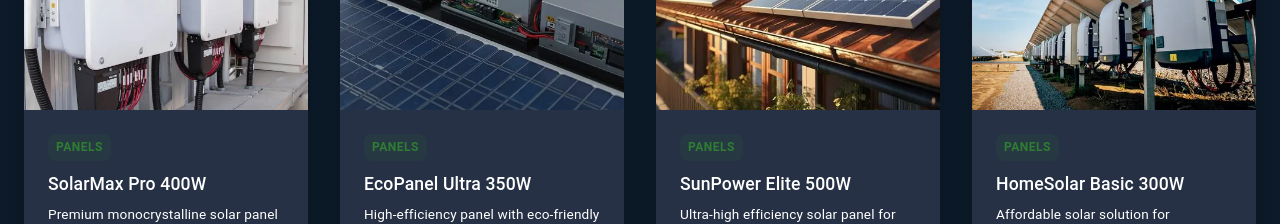
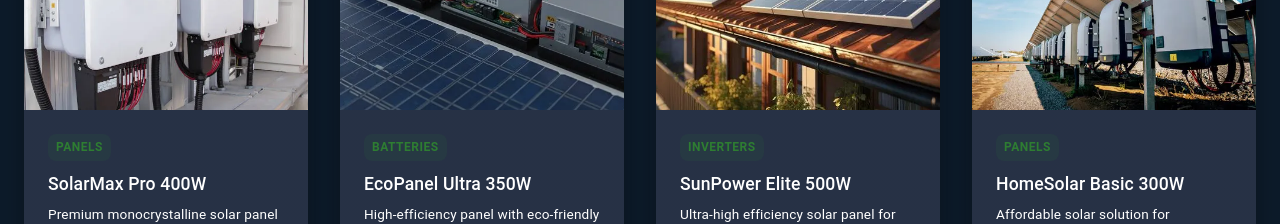
Before and after one commit to abderrahmanetaha7-lgtm/solar_stage, a React (Vite) app: page / in a window 1280 px wide. Shown: the part 1560-1784 px from the top of the page. Built offline with nearby package versions, Linux system fonts and the light colour scheme.

Commit message:
add filtering for product list

```diff
--- a/src/components/FeaturedProductsHome.jsx
+++ b/src/components/FeaturedProductsHome.jsx
@@ -27,17 +27,15 @@
   };
 
   const handleAddToCart = (productId) => {
-    // يمكنك إضافة منطق الإضافة إلى السلة هنا
     console.log(`Product ${productId} added to cart`);
-    // مثال: showToast(`تمت إضافة المنتج إلى السلة`);
   };
 
-  // جلب أحدث 4 منتجات
+
   const latestProducts = [...products]
     .sort((a, b) => new Date(b.createdAt) - new Date(a.createdAt))
     .slice(0, 4);
 
-  // عرض شاشة تحميل
+
   if (loading) {
     return (
       <Container maxWidth="xl" sx={{ py: 6 }}>
--- a/src/components/ProductCard.jsx
+++ b/src/components/ProductCard.jsx
@@ -32,7 +32,7 @@
     description = "No description available",
   } = product;
 
-  // مصدر الصورة الاحتياطي
+
   const fallbackImage = "https://via.placeholder.com/500x300?text=Image+Not+Found";
   const imageSrc = imageError ? fallbackImage : image;
 
@@ -40,31 +40,31 @@
     setIsFavorite(!isFavorite);
   };
 
-  // تنسيق السعر
+
   const formattedPrice = typeof price === 'number'
     ? price.toLocaleString()
     : price;
 
-  // تحديد لون خلفية زر المفضلة حسب الوضع
+
   const getFavoriteButtonBgColor = () => {
     if (isDarkMode) {
-      return "rgba(30, 30, 30, 0.95)"; // خلفية داكنة للدارك مود
+      return "rgba(30, 30, 30, 0.95)";
     }
-    return "rgba(255, 255, 255, 0.95)"; // خلفية بيضاء لللايت مود
+    return "rgba(255, 255, 255, 0.95)";
   };
 
-  // تحديد لون إطار/ظل زر المفضلة حسب الوضع
+
   const getFavoriteButtonBorder = () => {
     if (isDarkMode) {
-      return "1px solid rgba(255, 255, 255, 0.2)"; // حد فاتح للدارك مود
+      return "1px solid rgba(255, 255, 255, 0.2)";
     }
-    return "1px solid rgba(0, 0, 0, 0.08)"; // حد خفيف لللايت مود
+    return "1px solid rgba(0, 0, 0, 0.08)";
   };
 
-  // تحديد لون الأيقونة عندما غير مفضلة حسب الوضع
+
   const getFavoriteIconColor = () => {
     if (isDarkMode) {
-      return "#e0e0e0"; // رمادي فاتح للدارك مود
+      return "#e0e0e0";
     }
     return "#666666"; // رمادي غامق لللايت مود
   };
@@ -141,7 +141,7 @@
           }}
         />
 
-        {/* زر المفضلة - يدعم الثيم (Light/Dark Mode) */}
+
         <IconButton
           onClick={handleFavoriteClick}
           sx={{
@@ -170,9 +170,8 @@
         </IconButton>
       </Box>
 
-      {/* المحتوى */}
+
       <CardContent sx={{ flexGrow: 1, p: 3 }}>
-        {/* الفئة */}
         <Typography
           variant="caption"
           sx={{
--- a/src/context/ProductContext.jsx
+++ b/src/context/ProductContext.jsx
@@ -12,12 +12,10 @@
   const [loading, setLoading] = useState(true);
   const [error, setError] = useState(null);
 
-  // جلب المنتجات الافتراضية (يمكن استبدالها بـ API حقيقي)
   useEffect(() => {
     const fetchProducts = async () => {
       try {
         setLoading(true);
-        // محاكاة تحميل البيانات من API
         await new Promise(resolve => setTimeout(resolve, 500));
 
         const initialProducts = [
@@ -26,7 +24,7 @@
             name: "SolarMax Pro 400W",
             price: 899,
             image: sol1,
-            category: "PANELS",
+            category: "panels",
             efficiency: "22.8%",
             description: "Premium monocrystalline solar panel with advanced cell technology for maximum energy output. Perfect for residential and commercial use.",
             createdAt: "2026-04-20T10:00:00Z",
@@ -36,7 +34,7 @@
             name: "EcoPanel Ultra 350W",
             price: 749,
             image: sol2 ,
-            category: "PANELS",
+            category: "batteries",
             efficiency: "21.3%",
             description: "High-efficiency panel with eco-friendly manufacturing process and enhanced durability in harsh weather conditions.",
             createdAt: "2026-04-19T10:00:00Z",
@@ -46,7 +44,7 @@
             name: "SunPower Elite 500W",
             price: 1099,
             image: sol3,
-            category: "PANELS",
+            category: "inverters",
             efficiency: "23.5%",
             description: "Ultra-high efficiency solar panel for maximum power generation. Features advanced cell technology and 25-year warranty.",
             createdAt: "2026-04-18T10:00:00Z",
--- a/src/pages/Products.jsx
+++ b/src/pages/Products.jsx
@@ -12,64 +12,25 @@
   InputLabel,
   FormControl,
   Chip,
+  useMediaQuery,
 } from "@mui/material";
 import { Search, Tune } from "@mui/icons-material";
+import { useProducts } from "../context/ProductContext";
+import ProductCard from "../components/ProductCard";
+import { useTheme } from "@mui/material/styles";
 
-export default function Products() {
-  const products = [
-    {
-      id: 1,
-      name: "SolarMax Pro 400W",
-      price: 899,
-      image:
-        "https://images.unsplash.com/photo-1617788138017-80ad40651399?w=500&h=300&fit=crop",
-      discount: "22.8%",
-      category: "PANELS",
-      efficiency: "22.8%",
-      description:
-        "Premium monocrystalline solar panel with industry-leading efficiency and...",
-      createdAt: "2026-04-20",
-    },
-    {
-      id: 2,
-      name: "EcoPanel Ultra 350W",
-      price: 749,
-      image:
-        "https://images.unsplash.com/photo-1509391366360-2e959784a276?w=500&h=300&fit=crop",
-      discount: "21.3%",
-      category: "PANELS",
-      efficiency: "21.3%",
-      description:
-        "High-efficiency panel with advanced anti-reflective coating for maximum...",
-      createdAt: "2026-04-19",
-    },
-    {
-      id: 3,
-      name: "SunForce 500W Commercial",
-      price: 1299,
-      image:
-        "https://images.unsplash.com/photo-1509391366360-2e959784a276?w=500&h=300&fit=crop",
-      discount: "23.5%",
-      category: "PANELS",
-      efficiency: "23.5%",
-      description:
-        "Commercial-grade panel for large installations with unmatched durability.",
-      createdAt: "2026-04-18",
-    },
-    {
-      id: 4,
-      name: "PowerVault 10kWh",
-      price: 4999,
-      image:
-        "https://images.unsplash.com/photo-1581094288338-2314dddb7ece?w=500&h=300&fit=crop",
-      discount: "96%",
-      category: "BATTERIES",
-      efficiency: "96%",
-      description:
-        "Home battery system with intelligent energy management and seamless...",
-      createdAt: "2026-04-17",
-    },
-  ];
+export default function Products({ handleAddToCart }) {
+  const { products } = useProducts();
+
+  const theme = useTheme();
+  const isMobile = useMediaQuery(theme.breakpoints.down("sm"));
+  const isTablet = useMediaQuery(theme.breakpoints.between("sm", "md"));
+
+  const getGridColumns = () => {
+    if (isMobile) return 1;
+    if (isTablet) return 2;
+    return 4;
+  };
 
   const categories = ["all", "panels", "batteries", "inverters"];
   const [search, setSearch] = useState("");
@@ -112,7 +73,7 @@
         {/* Header */}
         <Box sx={{ mb: 4, textAlign: "center" }}>
           <Typography
-            sx={{ mb: 0,fontSize:{ xs: "35px", sm: "40px", md: "50px" } }}
+            sx={{ mb: 0, fontSize: { xs: "35px", sm: "40px", md: "50px" } }}
             variant="h3"
             fontWeight="bold"
             gutterBottom
@@ -120,7 +81,11 @@
             Our Products
           </Typography>
 
-          <Typography color="text.secondary" variant="h6" sx={{ fontSize:{ xs: "15px", sm: "17px", md: "20px" } }}>
+          <Typography
+            color="text.secondary"
+            variant="h6"
+            sx={{ fontSize: { xs: "15px", sm: "17px", md: "20px" } }}
+          >
             Premium solar energy solutions for every need
           </Typography>
         </Box>
@@ -262,6 +227,23 @@
           ))}
         </Box>
 
+        <Box
+          sx={{
+            mt:4,
+            display: "grid",
+            gridTemplateColumns: `repeat(${getGridColumns()}, 1fr)`,
+            gap: { xs: 2, sm: 3, md: 4 },
+          }}
+        >
+          {filtered.map((product) => (
+            <ProductCard
+              key={product.id}
+              product={product}
+              onAddToCart={handleAddToCart}
+            />
+          ))}
+        </Box>
+
         {/* Results */}
         {filtered.length === 0 && (
           <Typography
```
